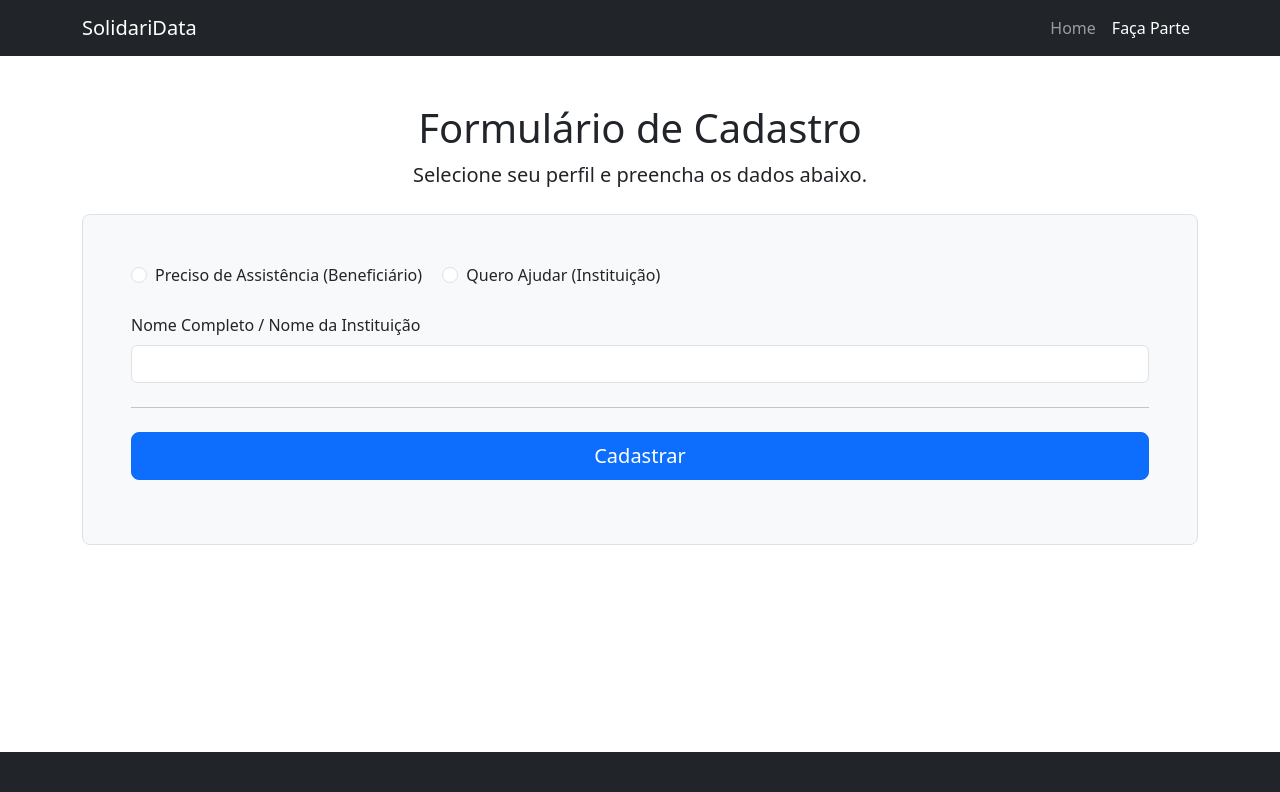
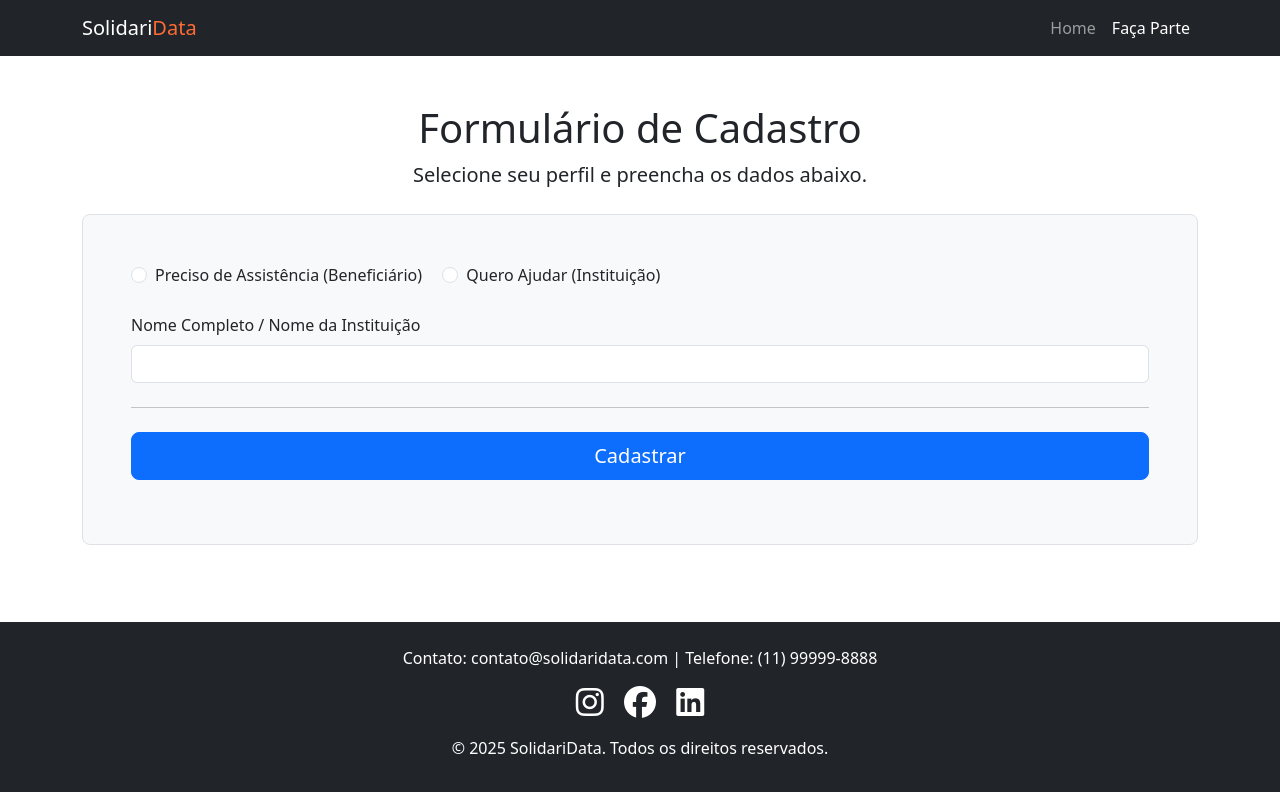
Before and after one commit to PMathsP/SolidariData-Project, a plain HTML site: page frontend/cadastro.html in a window 1280 px wide. Drawn offline with nearby package versions, Linux system fonts and the light colour scheme.

Commit message:
Melhoria visual: logo bicolor, imagem full-width e estilo laranja para Data

```diff
--- a/frontend/cadastro.html
+++ b/frontend/cadastro.html
@@ -4,7 +4,7 @@
     <meta charset="UTF-8">
     <meta name="viewport" content="width=device-width, initial-scale=1.0">
     <title>Cadastro</title>
-    <link rel="icon" type="image/png" href="src/img/img01.png">
+    <link rel="icon" type="image/png" href="src/img/logo.png">
     <link href="https://cdn.jsdelivr.net/npm/bootstrap@5.3.3/dist/css/bootstrap.min.css" rel="stylesheet">
     <link rel="stylesheet" href="https://cdnjs.cloudflare.com/ajax/libs/font-awesome/6.5.2/css/all.min.css">
     <link rel="stylesheet" href="css/styles.css">
@@ -14,7 +14,7 @@
     <header>
         <nav class="navbar navbar-expand-lg navbar-dark bg-dark">
             <div class="container">
-                <a class="navbar-brand" href="index.html">SolidariData</a>
+                <a class="navbar-brand" href="index.html">Solidari<span class="text-orange">Data</span></a>
                 <button class="navbar-toggler" type="button" data-bs-toggle="collapse" data-bs-target="#navbarNav">
                     <span class="navbar-toggler-icon"></span>
                 </button>
@@ -83,7 +83,16 @@
     </main>
 
     <footer class="bg-dark text-white text-center py-4 mt-auto">
-        </footer>
+        <div class="container">
+            <p>Contato: contato@solidaridata.com | Telefone: (11) 99999-8888</p>
+            <div>
+                <a href="#" class="text-white me-3"><i class="fab fa-instagram fa-2x"></i></a>
+                <a href="#" class="text-white me-3"><i class="fab fa-facebook fa-2x"></i></a>
+                <a href="#" class="text-white"><i class="fab fa-linkedin fa-2x"></i></a>
+            </div>
+            <p class="mt-3">&copy; 2025 SolidariData. Todos os direitos reservados.</p>
+        </div>
+    </footer>
 
     <script src="https://cdn.jsdelivr.net/npm/bootstrap@5.3.3/dist/js/bootstrap.bundle.min.js"></script>
     <script src="js/cadastro.js"></script>
--- a/frontend/css/styles.css
+++ b/frontend/css/styles.css
@@ -1,6 +1,11 @@
 /* Estilo para a logo no header */
 .logo {
     max-height: 80px;
+}
+
+/* Cor laranja para destaque */
+.text-orange {
+    color: #ff6b35;
 }
 
 /* Esconde os campos específicos por padrão */
```
Also changed, not shown: frontend/index.html (+5 -3 lines).
